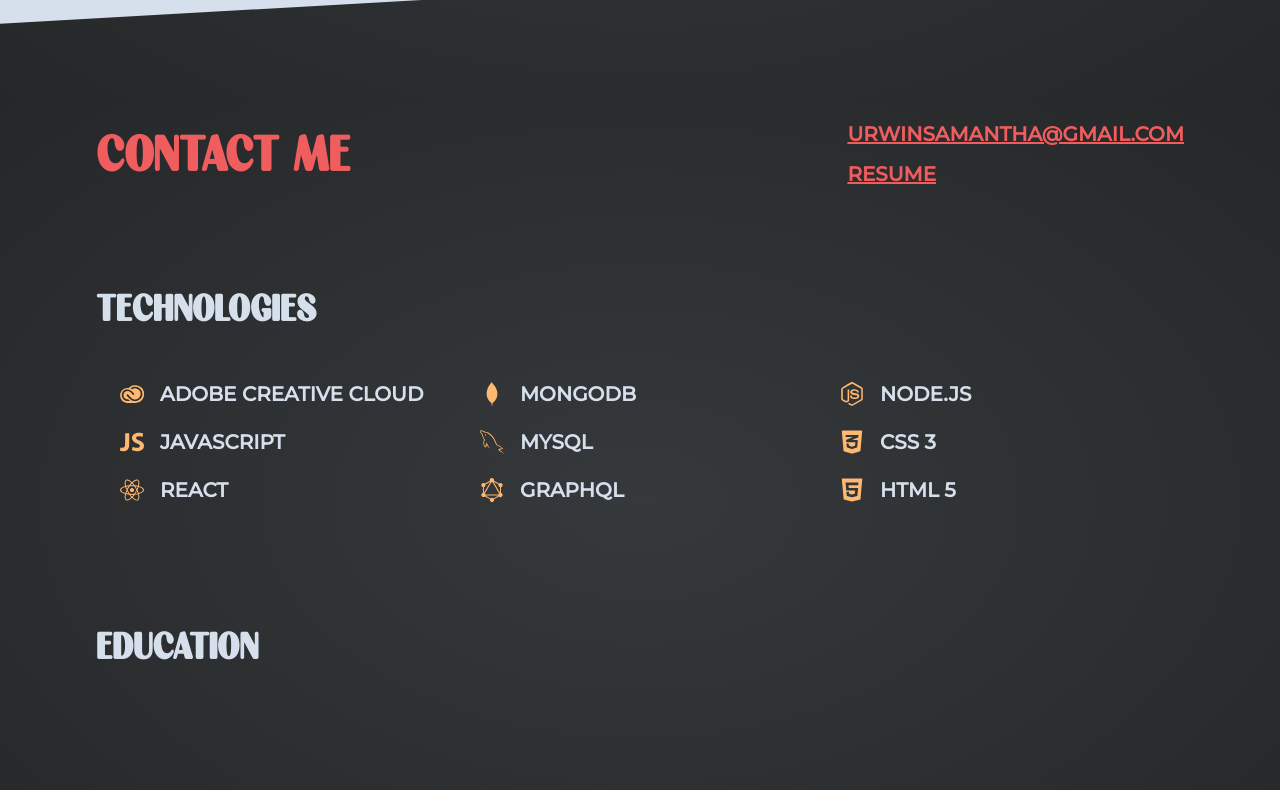
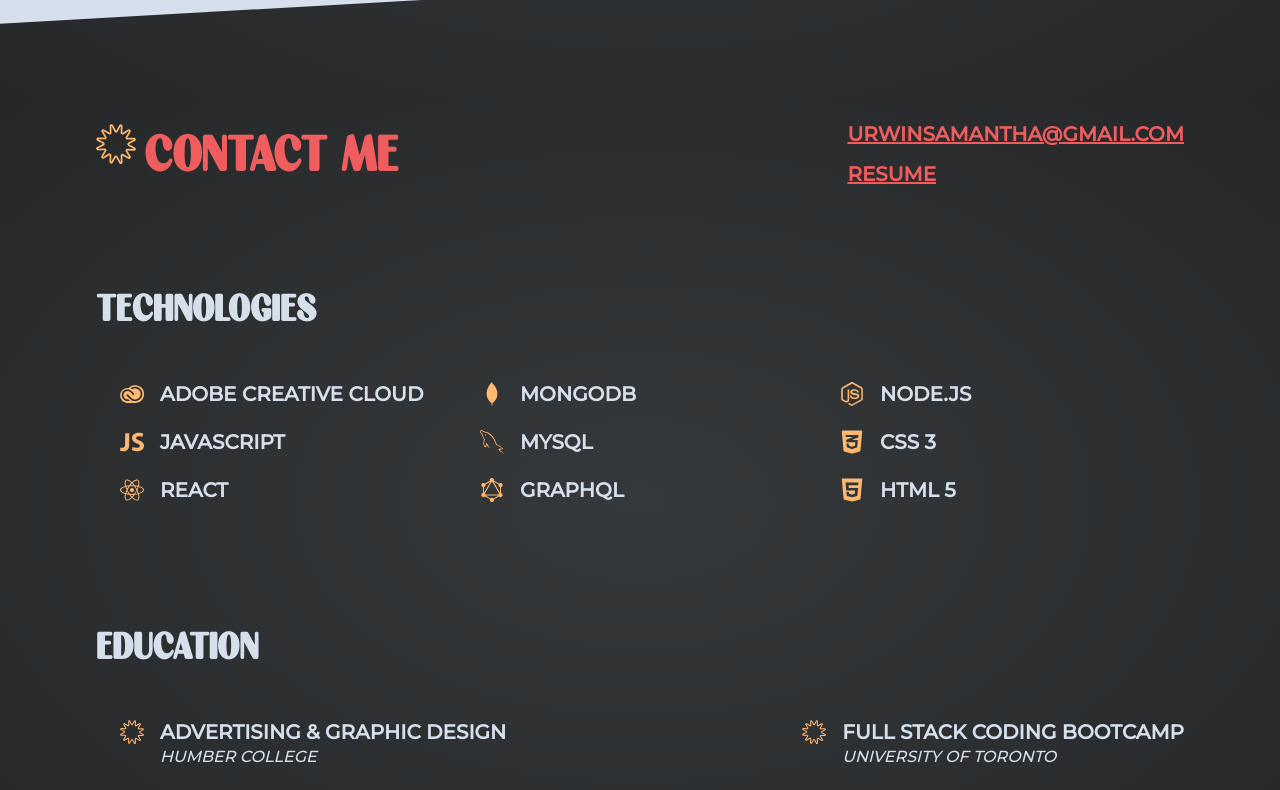
Before and after one commit to samurwin/samurwin.github.io, a React (Create React App) app: page /about in a window 1280 px wide. Shown: the part 700-1490 px from the top of the page. Built offline with nearby package versions, Linux system fonts and the light colour scheme.

Commit message:
icons and lists

```diff
--- a/src/components/ListItem/index.js
+++ b/src/components/ListItem/index.js
@@ -1,14 +1,22 @@
 import React from 'react';
 
-function ListItem({title, svg}) {
+function ListItem({title, svg, subheading}) {
     return (
-        <div className='mb-4 flex-row align-center'>
+        <div className='mb-4 flex-row'>
             <img
                 src={svg}
                 alt=''
                 className='svg'
             />
-            <h5 className='text-secondary pl-3'>{title}</h5>
+
+            {subheading ? (
+                <div className='pl-3'>
+                    <h5 className='text-secondary'>{title}</h5>
+                    <p className='text-secondary italic-small'>{subheading}</p>
+                </div>
+            ) : (
+                <h5 className='text-secondary pl-3'>{title}</h5>
+            )}
         </div>
     )
 }
--- a/src/pages/About.js
+++ b/src/pages/About.js
@@ -12,9 +12,7 @@
 import CSS from '../assets/icons/tech/css-3-Icon.svg';
 import HTML from '../assets/icons/tech/html-5-icon.svg';
 
-
-
-
+import star from '../assets/icons/star.svg';
 
 function About() {
 
@@ -58,6 +56,19 @@
         }
     ];
 
+    const education = [
+        {
+            title: 'ADVERTISING & GRAPHIC DESIGN',
+            svg: star,
+            subheading: 'HUMBER COLLEGE'
+        },
+        {
+            title: 'FULL STACK CODING BOOTCAMP',
+            svg: star,
+            subheading: 'UNIVERSITY OF TORONTO'
+        }
+    ];
+
     return (
         <div>
             {/* ABOUT ME */}
@@ -95,7 +106,14 @@
             <section className='container'>
                 {/* CONTACT */}
                 <div className='section-spacing flex-row justify-space-between align-center'>
-                    <h1 className='milgran text-primary'>CONTACT ME</h1>
+                    <div className='flex-row'>
+                        <img
+                            src={star}
+                            alt=''
+                            className='star pr-2'
+                        />
+                        <h1 className='milgran text-primary'>CONTACT ME</h1>
+                    </div>
                     <div>
                         <h5 className='text-primary underline'><span></span> URWINSAMANTHA@GMAIL.COM</h5>
                         <h5 className='text-primary underline pt-3'><span></span> RESUME</h5>
@@ -119,7 +137,16 @@
                 {/* EDUCATION LIST */}
                 <div className='section-spacing'>
                     <h2 className='milgran text-secondary'>EDUCATION</h2>
-
+                    <div className='flex-row align-center justify-space-between mt-5 ml-4'>
+                        {education.map((degree) => (
+                            <ListItem
+                            title={degree.title}
+                            key={degree.title}
+                            subheading={degree.subheading}
+                            svg={degree.svg}
+                            />
+                        ))}
+                    </div>
                 </div>
             </section>
         </div>
--- a/src/pages/about.css
+++ b/src/pages/about.css
@@ -24,3 +24,12 @@
     -webkit-columns: 3;
     -moz-columns: 3;
 }
+
+.italic-small {
+    font-style: italic;
+    font-size: 1rem;
+}
+.star {
+    width: 3rem;
+    height: 3rem;
+}
```
Also changed, not shown: src/assets/icons/star.svg (added).
